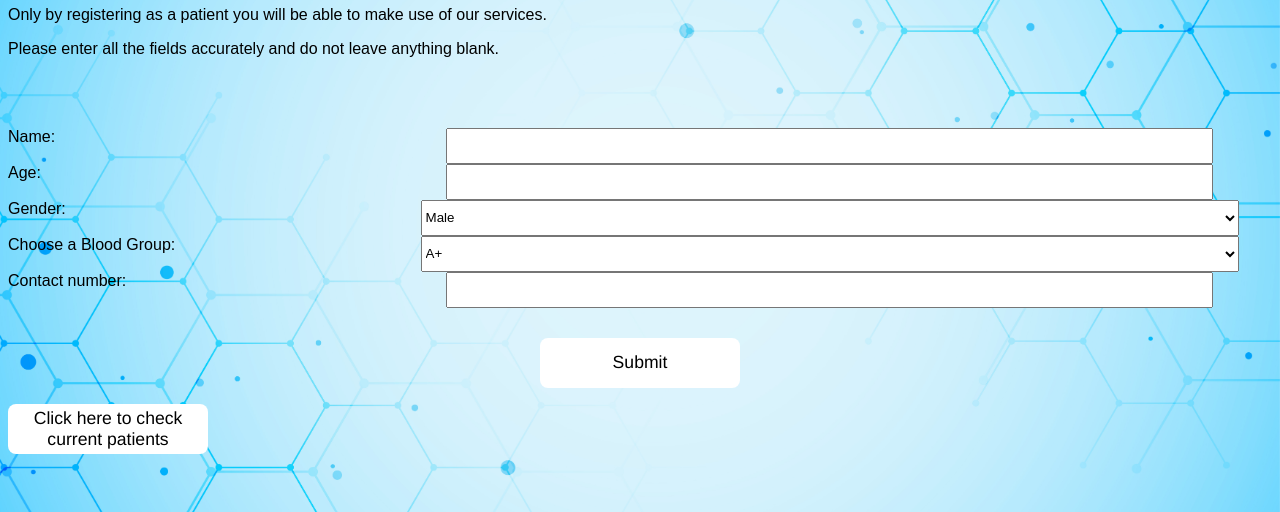
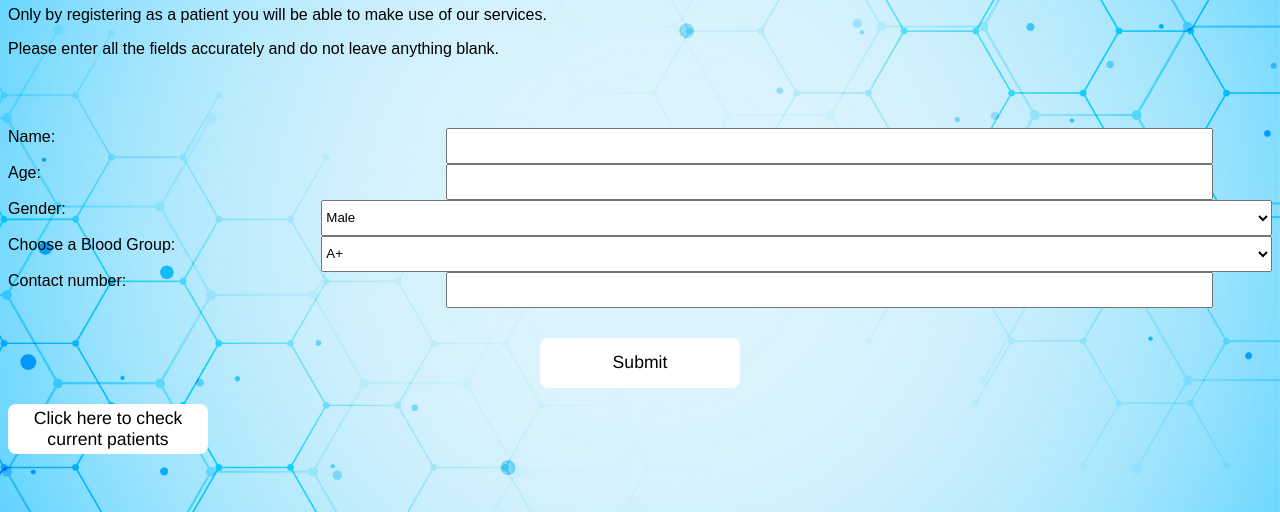
Before and after one commit to nabilm432a/Healthcare, a PHP site: page /p_admission.php in a window 1280 px wide. Shown: the part 147-659 px from the top of the page. Run offline with PHP 8.4, Linux system fonts and the light colour scheme.

Commit message:
Update p_admission.php

```diff
--- a/p_admission.php
+++ b/p_admission.php
@@ -43,7 +43,7 @@ $message = isset($_GET['message']) ? $_GET['message'] : '';
 
                     <div>
                         <label for="gender">Gender: </label>
-                        <select style="width: 818px;" name="gender" id="gender">
+                        <select style="width: 1150px;" name="gender" id="gender">
                             <option value="Male">Male</option>
                             <option value="Female">Female</option>
                         </select><br><br>
@@ -51,7 +51,7 @@ $message = isset($_GET['message']) ? $_GET['message'] : '';
 
                     <div>
                         <label for="bloodgroup">Choose a Blood Group:</label>
-                        <select style="width: 818px;" name="bloodgroup" id="bloodgroup">
+                        <select style="width: 1150px;" name="bloodgroup" id="bloodgroup">
                             <option value="A+">A+</option>
                             <option value="A-">A-</option>
                             <option value="B+">B+</option>
```
